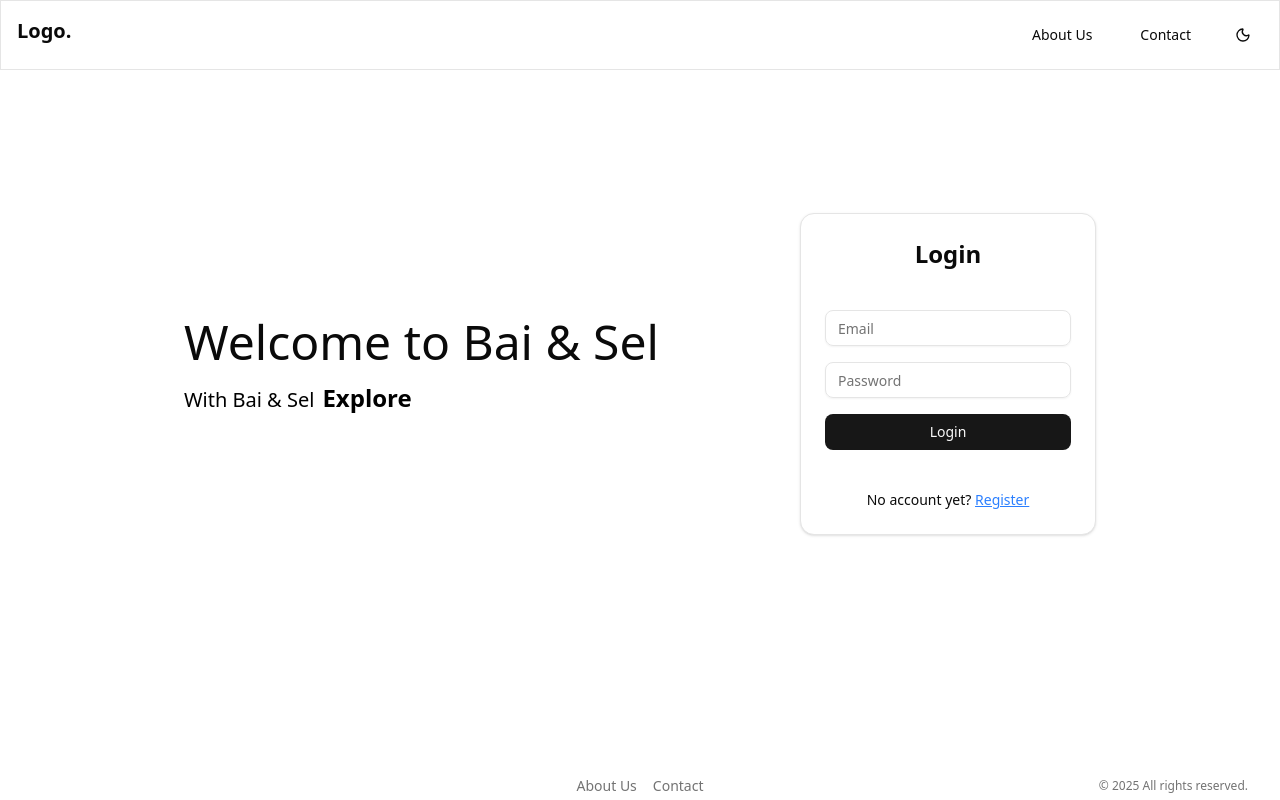
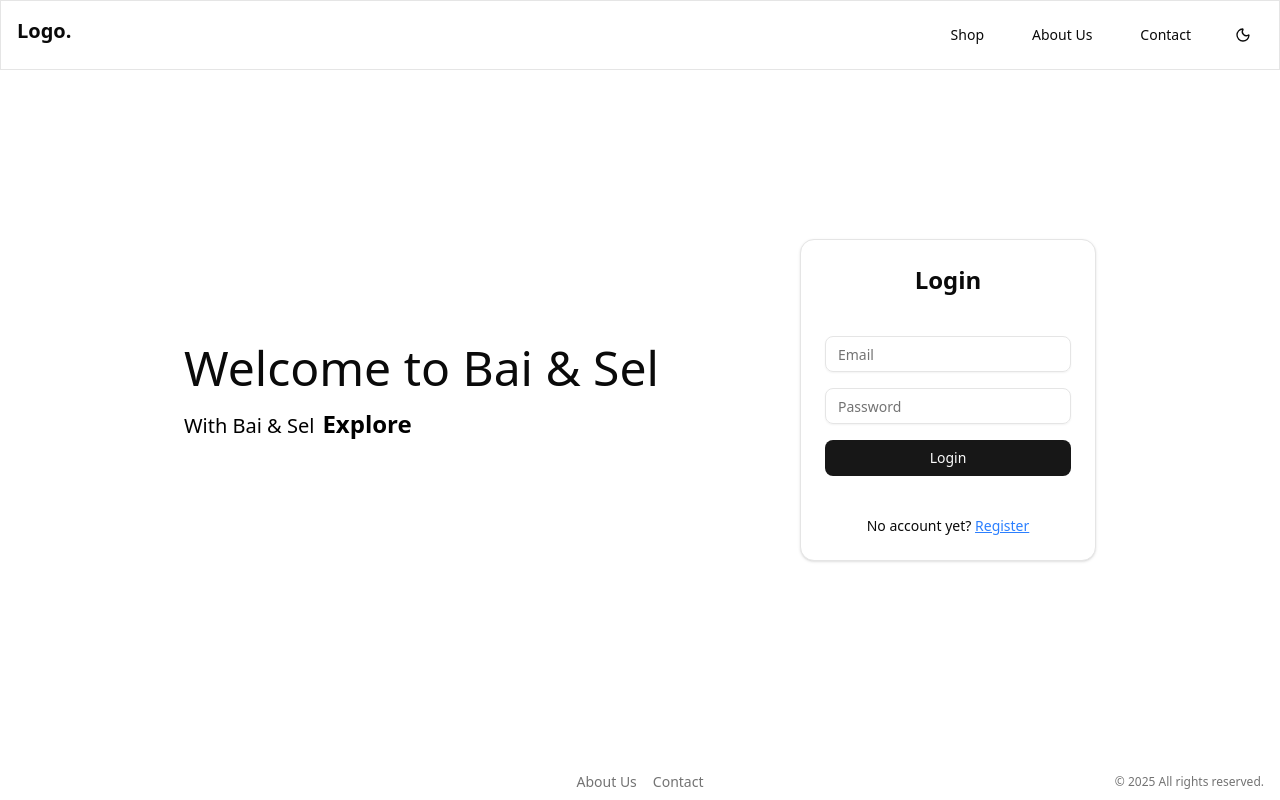
Before and after one commit to yabswannalearn/Bai-and-Sel, a Next.js app in the folder client/: page /login in a window 1280 px wide. Built offline with nearby package versions, Linux system fonts and the light colour scheme.

Commit message:
Fixed: Footer & NavBar proper rendering

```diff
--- a/client/src/app/(users)/about/page.tsx
+++ b/client/src/app/(users)/about/page.tsx
@@ -8,7 +8,7 @@ import Footer from "@/components/layout/Footer"
 export default function AboutUs() {
     return (
         <div>
-            <Navbar />
+            <LandingNavBar />
 
             <motion.div
                 initial={{ opacity: 0 }}
@@ -53,7 +53,7 @@ export default function AboutUs() {
                     </div>
                 </div>
             </motion.div>
-            <Footer />
+
         </div>
     )
 }
--- a/client/src/app/(users)/contact/page.tsx
+++ b/client/src/app/(users)/contact/page.tsx
@@ -47,7 +47,7 @@ export default function ContactUs() {
 
   return (
     <div className="transition-all duration-700">
-      < Navbar />
+      < LandingNavBar />
       <motion.div
         initial={{ opacity: 0 }}
         animate={{ opacity: 1 }}
@@ -89,7 +89,7 @@ export default function ContactUs() {
           </Card>
         </div>
       </motion.div>
-      <Footer />
+
     </div>
   )
 }
--- a/client/src/app/(users)/login/page.tsx
+++ b/client/src/app/(users)/login/page.tsx
@@ -89,7 +89,7 @@ export default function LoginPage() {
           </Card>
         </div>
       </motion.div>
-      <Footer />
+
     </div>
   )
 }
--- a/client/src/app/(users)/register/page.tsx
+++ b/client/src/app/(users)/register/page.tsx
@@ -73,7 +73,7 @@ export default function RegisterPage() {
         </Card>
       </div>
     </motion.div>
-    <Footer />
+
     </div>
   )
 }
--- /dev/null
+++ b/client/src/app/[...catchAll]/page.tsx
@@ -0,0 +1,5 @@
+import { redirect } from 'next/navigation';
+
+export default function CatchAllPage() {
+  redirect('/');
+}
--- a/client/src/app/layout.tsx
+++ b/client/src/app/layout.tsx
@@ -2,6 +2,7 @@ import type { Metadata } from "next";
 import { Geist, Geist_Mono } from "next/font/google";
 import "./globals.css";
 import { Toaster } from "@/components/ui/sonner"
+import Footer from "@/components/layout/Footer";
 
 const geistSans = Geist({
   variable: "--font-geist-sans",
@@ -29,6 +30,7 @@ export default function RootLayout({
         className={`${geistSans.variable} ${geistMono.variable} antialiased`}
       >
         {children}
+
         <Toaster
           richColors
           duration={4000}
@@ -39,6 +41,7 @@ export default function RootLayout({
             },
           }}
         />
+             <Footer />
 
       </body>
     </html>
--- a/client/src/app/page.tsx
+++ b/client/src/app/page.tsx
@@ -25,13 +25,12 @@ export default function Page() {
   }, [])
 
   return (
-    <div>
+    <div className="min-h-screen">
       <Navbar />
       <div className="p-4">
         <h2 className="text-2xl font-bold mb-4">{message}</h2>
         <ItemList />
       </div>
-      <Footer />
     </div>
   )
 }
--- a/client/src/components/layout/Footer.tsx
+++ b/client/src/components/layout/Footer.tsx
@@ -4,23 +4,15 @@ import Link from "next/link"
 
 export default function Footer() {
   return (
-    <footer className="w-full bg-background px-4 py-0.5 mt-6">
-      <div className="relative flex items-center justify-center text-sm text-muted-foreground h-6">
-        {/* Centered links */}
+    <footer className="w-full bg-background fixed bottom-0 z-10">
+      <div className="flex items-center justify-center text-sm text-muted-foreground py-2 relative">
         <div className="flex gap-4">
-          <Link href="/about" className="hover:underline">
-            About Us
-          </Link>
-          <Link href="/contact" className="hover:underline">
-            Contact
-          </Link>
+          <Link href="/about" className="hover:underline">About Us</Link>
+          <Link href="/contact" className="hover:underline">Contact</Link>
         </div>
-
-        {/* Right-side copyright */}
-        <div className="absolute right-4 text-xs">
-          © 2025 All rights reserved.
-        </div>
+        <div className="absolute right-4 text-xs">© 2025 All rights reserved.</div>
       </div>
     </footer>
+
   )
 }
--- a/client/src/components/layout/LandingNavBar.tsx
+++ b/client/src/components/layout/LandingNavBar.tsx
@@ -44,6 +44,9 @@ export const LandingNavBar = () => {
 
                 <div className="flex gap-x-4 hidden md:flex items-center">
                     <Button asChild variant="ghost" className="cursor-pointer transition active:scale-95">
+                        <Link href="/">Shop</Link>
+                    </Button>
+                    <Button asChild variant="ghost" className="cursor-pointer transition active:scale-95">
                         <Link href="/about">About Us</Link>
                     </Button>
                     <Button asChild variant="ghost" className="cursor-pointer transition active:scale-95">
@@ -67,6 +70,9 @@ export const LandingNavBar = () => {
                         </DropdownMenuTrigger>
                         <DropdownMenuContent className="w-40">
                             <DropdownMenuItem>
+                                <Link href="/" className="cursor-pointer transition active:scale-95">Shop</Link>
+                            </DropdownMenuItem>
+                            <DropdownMenuItem>
                                 <Link href="/about" className="cursor-pointer transition active:scale-95">About us</Link>
                             </DropdownMenuItem>
                             <DropdownMenuItem>
```
Also changed, not shown: client/public/proof.jpg (added).
